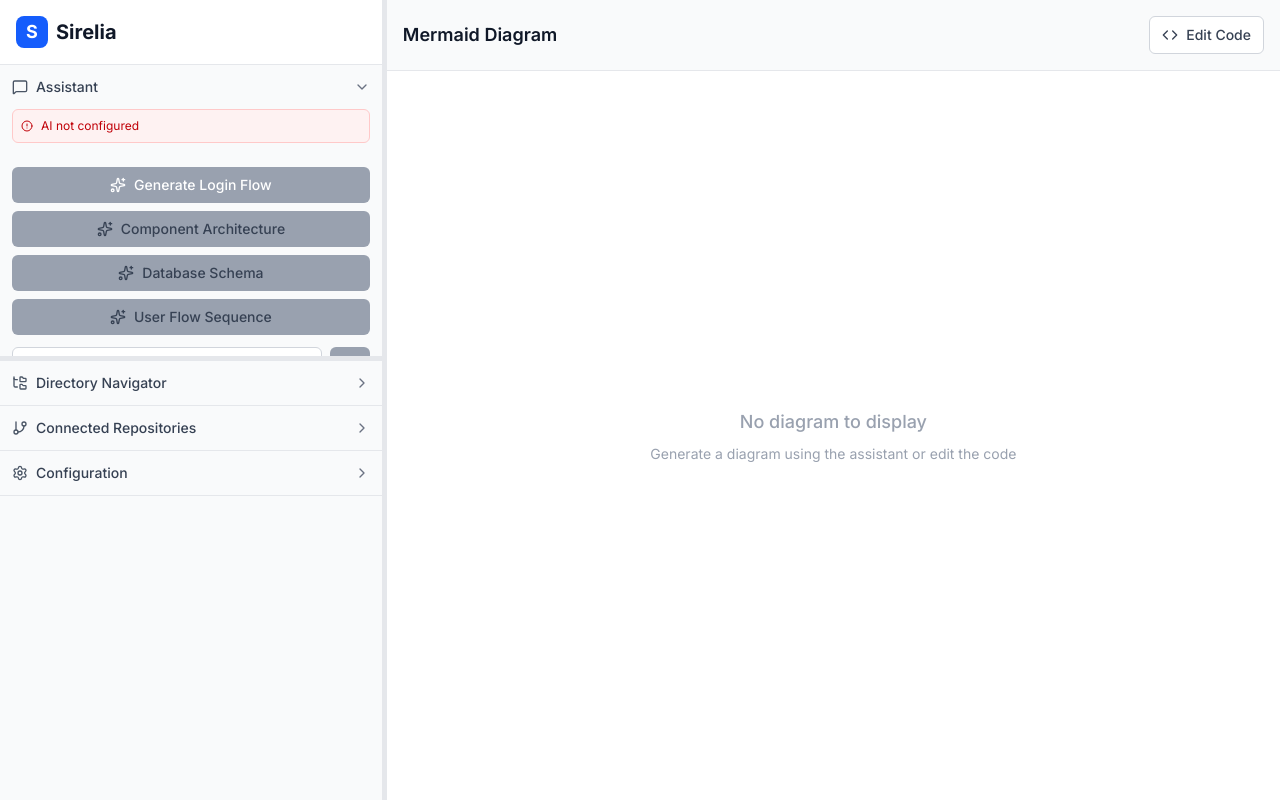
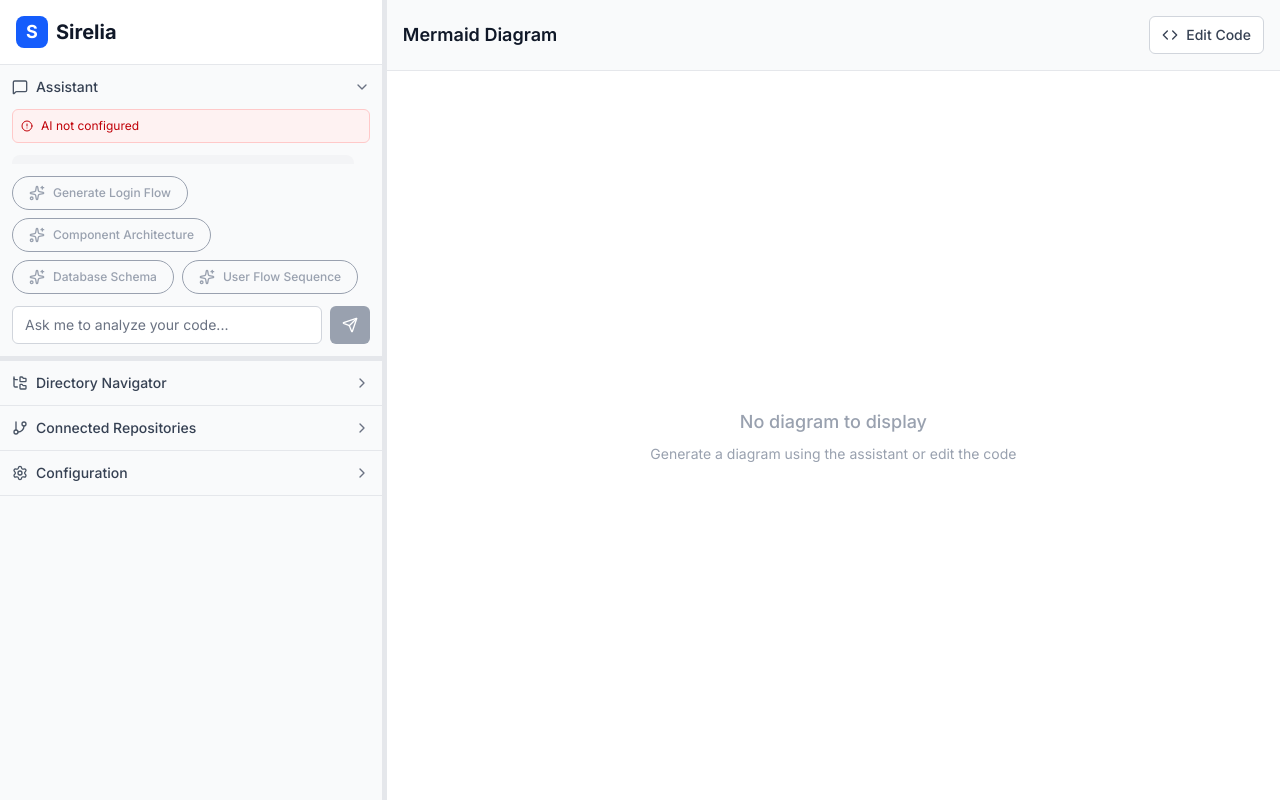
Before and after one commit to SkeloGH/sirelia, a Next.js app: page / in a window 1280 px wide. Built offline with nearby package versions, Linux system fonts and the light colour scheme.

Commit message:
logs cleanup

```diff
--- a/src/components/tabs/AssistantTab.tsx
+++ b/src/components/tabs/AssistantTab.tsx
@@ -228,11 +228,11 @@ export default function AssistantTab({ onGenerateDiagram }: AssistantTabProps) {
       </div>
 
       {/* Quick Actions */}
-      <div className="space-y-2 flex-shrink-0">
+      <div className="flex flex-wrap gap-2 flex-shrink-0 text-xs font-medium">
         <button
           onClick={handleGenerateLoginFlow}
           disabled={!repoConfig?.isConnected}
-          className="w-full flex items-center justify-center space-x-2 px-3 py-2 text-sm font-medium text-white bg-blue-600 hover:bg-blue-700 disabled:bg-gray-400 dark:disabled:bg-gray-600 rounded-md transition-colors"
+          className="inline-flex items-center space-x-2 px-4 py-2 text-blue-600 bg-transparent border border-blue-600 hover:bg-blue-50 dark:hover:bg-blue-900/20 disabled:text-gray-400 dark:disabled:text-gray-600 disabled:border-gray-400 dark:disabled:border-gray-600 rounded-full transition-colors"
         >
           <Sparkles className="w-4 h-4" />
           <span>Generate Login Flow</span>
@@ -241,7 +241,7 @@ export default function AssistantTab({ onGenerateDiagram }: AssistantTabProps) {
         <button
           onClick={() => setInput('Generate a component architecture diagram for this codebase')}
           disabled={!aiConfig?.apiKey}
-          className="w-full flex items-center justify-center space-x-2 px-3 py-2 text-sm font-medium text-gray-700 bg-gray-100 hover:bg-gray-200 dark:text-gray-300 dark:bg-gray-700 dark:hover:bg-gray-600 disabled:bg-gray-400 dark:disabled:bg-gray-600 rounded-md transition-colors"
+          className="inline-flex items-center space-x-2 px-4 py-2 text-gray-700 bg-transparent border border-gray-300 hover:bg-gray-50 dark:text-gray-300 dark:border-gray-600 dark:hover:bg-gray-700/50 disabled:text-gray-400 dark:disabled:text-gray-600 disabled:border-gray-400 dark:disabled:border-gray-600 rounded-full transition-colors"
         >
           <Sparkles className="w-4 h-4" />
           <span>Component Architecture</span>
@@ -250,7 +250,7 @@ export default function AssistantTab({ onGenerateDiagram }: AssistantTabProps) {
         <button
           onClick={() => setInput('Create a database schema diagram')}
           disabled={!aiConfig?.apiKey}
-          className="w-full flex items-center justify-center space-x-2 px-3 py-2 text-sm font-medium text-gray-700 bg-gray-100 hover:bg-gray-200 dark:text-gray-300 dark:bg-gray-700 dark:hover:bg-gray-600 disabled:bg-gray-400 dark:disabled:bg-gray-600 rounded-md transition-colors"
+          className="inline-flex items-center space-x-2 px-4 py-2 text-gray-700 bg-transparent border border-gray-300 hover:bg-gray-50 dark:text-gray-300 dark:border-gray-600 dark:hover:bg-gray-700/50 disabled:text-gray-400 dark:disabled:text-gray-600 disabled:border-gray-400 dark:disabled:border-gray-600 rounded-full transition-colors"
         >
           <Sparkles className="w-4 h-4" />
           <span>Database Schema</span>
@@ -259,7 +259,7 @@ export default function AssistantTab({ onGenerateDiagram }: AssistantTabProps) {
         <button
           onClick={() => setInput('Show me a sequence diagram for the main user flow')}
           disabled={!aiConfig?.apiKey}
-          className="w-full flex items-center justify-center space-x-2 px-3 py-2 text-sm font-medium text-gray-700 bg-gray-100 hover:bg-gray-200 dark:text-gray-300 dark:bg-gray-700 dark:hover:bg-gray-600 disabled:bg-gray-400 dark:disabled:bg-gray-600 rounded-md transition-colors"
+          className="inline-flex items-center space-x-2 px-4 py-2 text-gray-700 bg-transparent border border-gray-300 hover:bg-gray-50 dark:text-gray-300 dark:border-gray-600 dark:hover:bg-gray-700/50 disabled:text-gray-400 dark:disabled:text-gray-600 disabled:border-gray-400 dark:disabled:border-gray-600 rounded-full transition-colors"
         >
           <Sparkles className="w-4 h-4" />
           <span>User Flow Sequence</span>
--- a/src/components/tabs/ConfigurationTab.tsx
+++ b/src/components/tabs/ConfigurationTab.tsx
@@ -104,11 +104,8 @@ export default function ConfigurationTab() {
 
     // Load theme preference
     if (savedTheme) {
-      console.log('=== Loading saved theme from localStorage:', savedTheme);
       setThemeMode(savedTheme as 'light' | 'dark' | 'system');
       applyTheme(savedTheme as 'light' | 'dark' | 'system');
-    } else {
-      console.log('=== No saved theme found, using default (system)');
     }
   }, [applyTheme]);
 
@@ -133,11 +130,7 @@ export default function ConfigurationTab() {
 
   // Listen for theme changes from other components
   useEffect(() => {
-    const handleThemeChange = (event: CustomEvent) => {
-      console.log('=== Theme change event received:', event.detail);
-      const { isDark } = event.detail;
-      const newTheme = isDark ? 'dark' : 'light';
-      console.log('Setting theme mode to:', newTheme);
+    const handleThemeChange = () => {
       // Don't override the state if we're in the middle of a manual change
       // This prevents the event loop from interfering with user selections
     };
@@ -473,7 +466,6 @@ export default function ConfigurationTab() {
               <select
                 value={themeMode}
                 onChange={(e) => {
-                  console.log('=== Select onChange fired with value:', e.target.value);
                   handleThemeModeChange(e.target.value as 'light' | 'dark' | 'system');
                 }}
                 className="text-black dark:text-white w-full px-3 py-2 text-sm border border-gray-300 dark:border-gray-600 rounded-md focus:outline-none focus:ring-2 focus:ring-blue-500 focus:border-transparent bg-white dark:bg-gray-700"
```
